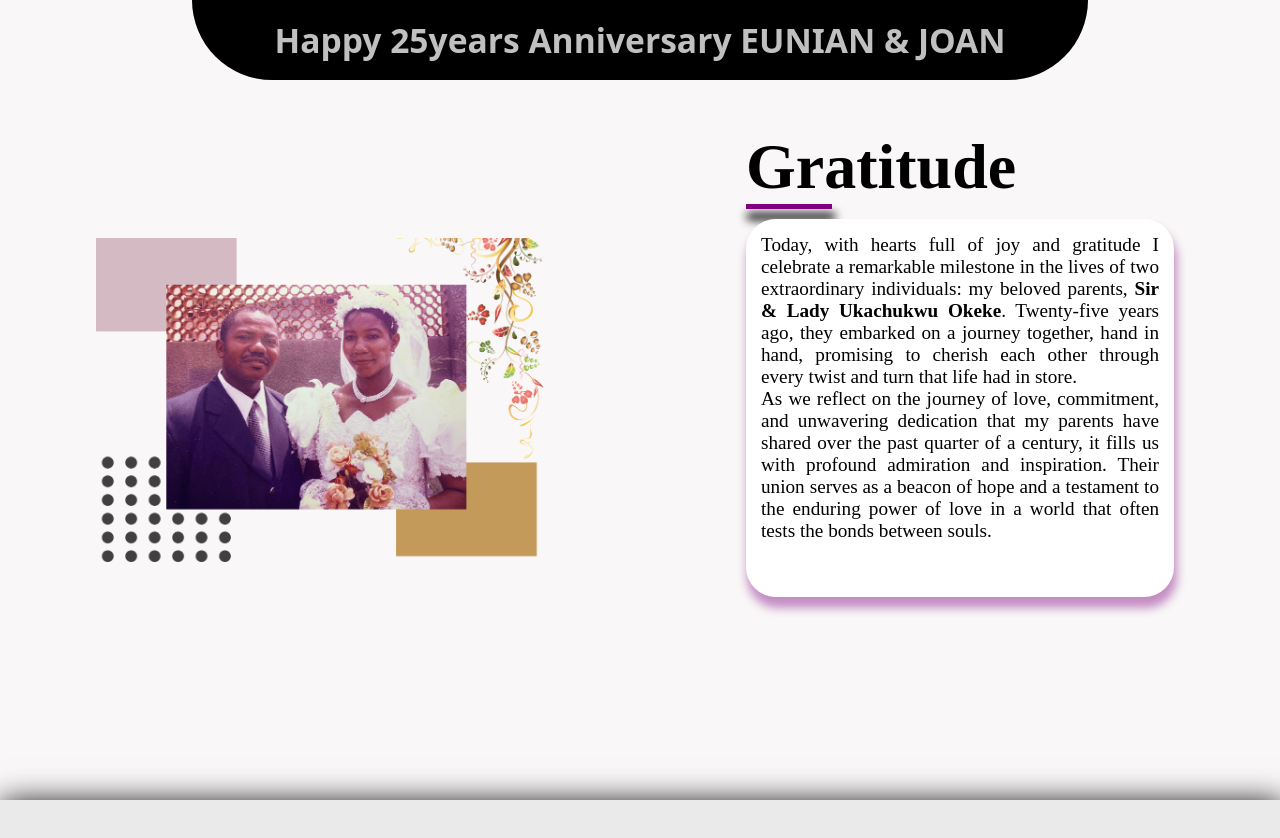
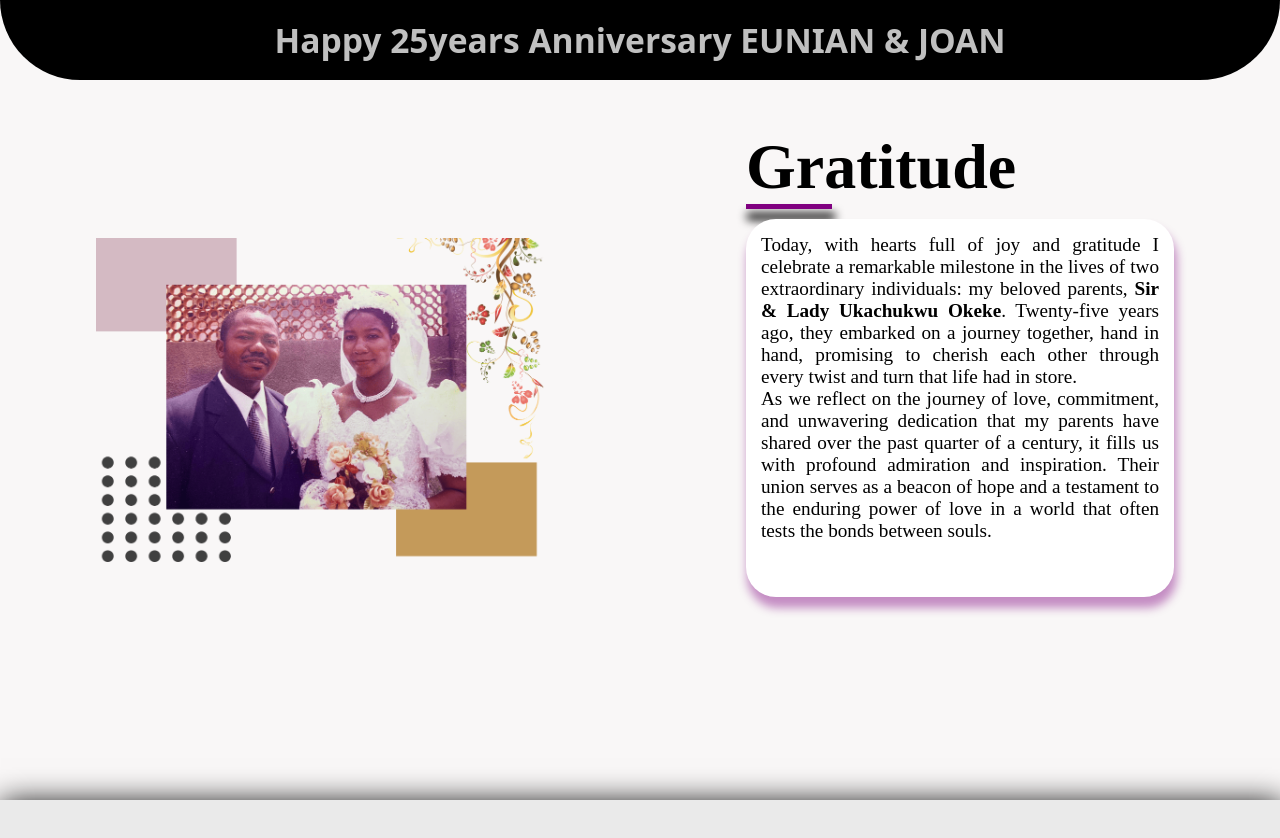
Before and after one commit to Terencino8/Parentsanniversary, a React (Create React App) app: page /home in a window 1280 px wide. Shown: the top 838 px of the page. Built offline with nearby package versions, Linux system fonts and the light colour scheme; a web font is replaced by a local one.

Commit message:
min bugs

```diff
--- a/package.json
+++ b/package.json
@@ -36,5 +36,8 @@
       "last 1 firefox version",
       "last 1 safari version"
     ]
+  },
+  "devDependencies": {
+    "gh-pages": "^6.1.1"
   }
 }
--- a/src/components/header/header.css
+++ b/src/components/header/header.css
@@ -1,16 +1,15 @@
 @import url('https://fonts.googleapis.com/css2?family=Rubik+Glitch+Pop&display=swap');
 .header{
-    position: fixed;
+    position: absolute;
     background-color: black;
     /* color: rgb(221, 173, 15); */
     color: silver;
     border-radius: 0 0 300px 300px;
-    width: 70%;
+    width: 100%;
     height: 10vh;
     display: flex;
     align-items: center;
     justify-content: center;
-    left: 15%;
     font-family: 'Rubik Glitch Pop', system-ui;
     font-size: 1.4rem;
     z-index: 999;
@@ -23,7 +22,7 @@
         width: 100%;
         height: 7vh;
         font-size: 0.8rem;
-        left: 0;
+        left: 0%;
         text-align: center;
     }
 }
--- a/src/home/home.css
+++ b/src/home/home.css
@@ -7,6 +7,7 @@
 .home{
     height: 100vh;
     font-size: 1.4rem;
+    position: relative;
 
 }
 .section{
@@ -350,8 +351,5 @@ hr{
     h1{
         font-size: 1.6rem;
     }
-    .rightwrapper{
-
-    }
 
 }
```
Also changed, not shown: 1 other file (tests, documents, lock files or other folders).
